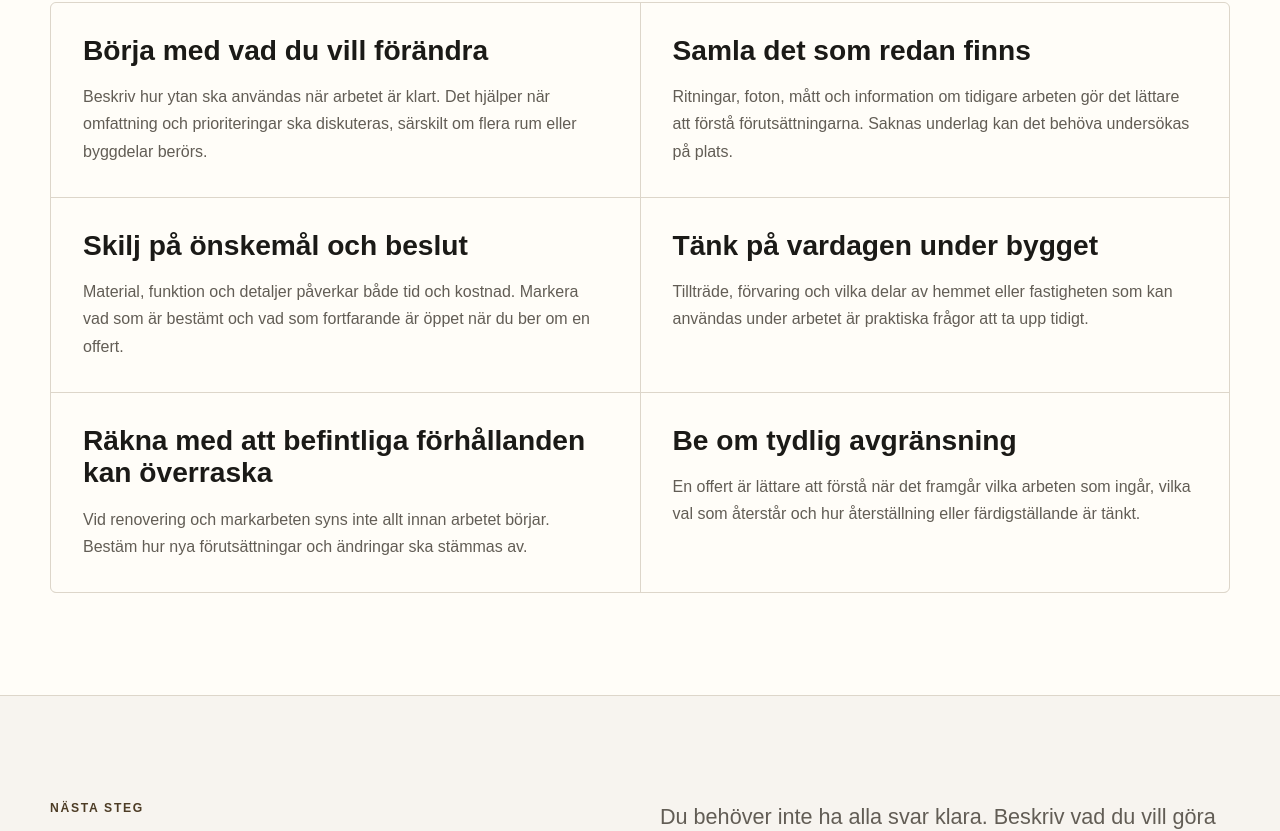
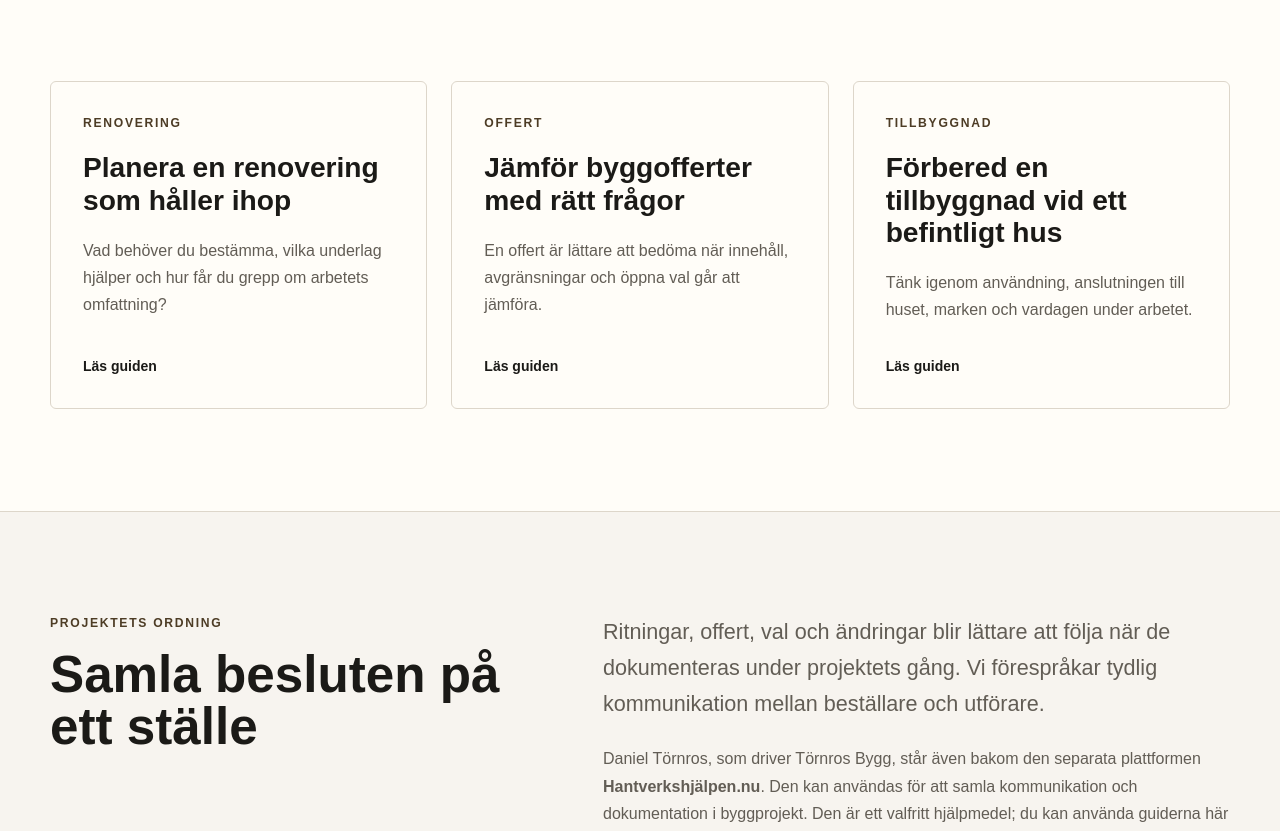
Before and after one commit to tornrosdaniel-cell/tornrosbygg-web, a Next.js app: page /byggtips in a window 1280 px wide. Shown: the part 599-1430 px from the top of the page. Built offline with nearby package versions, Linux system fonts and the light colour scheme.

Commit message:
Improve src/app/byggtips/page.tsx content and metadata

```diff
--- a/src/app/byggtips/page.tsx
+++ b/src/app/byggtips/page.tsx
@@ -2,26 +2,65 @@ import type { Metadata } from "next";
 import Link from "next/link";
 
 export const metadata: Metadata = {
-  title: "Byggtips inför ditt projekt | Törnros Bygg",
-  description: "Praktiska frågor att tänka igenom inför renovering, tillbyggnad och markarbeten.",
+  title: "Byggtips & guider inför ditt projekt | Törnros Bygg",
+  description:
+    "Läs praktiska guider om att planera renovering, jämföra byggofferter och förbereda en tillbyggnad. Törnros Bygg delar erfarenheter från byggprojekt.",
   alternates: { canonical: "/byggtips/" },
 };
 
-const tips = [
-  { title: "Börja med vad du vill förändra", text: "Beskriv hur ytan ska användas när arbetet är klart. Det hjälper när omfattning och prioriteringar ska diskuteras, särskilt om flera rum eller byggdelar berörs." },
-  { title: "Samla det som redan finns", text: "Ritningar, foton, mått och information om tidigare arbeten gör det lättare att förstå förutsättningarna. Saknas underlag kan det behöva undersökas på plats." },
-  { title: "Skilj på önskemål och beslut", text: "Material, funktion och detaljer påverkar både tid och kostnad. Markera vad som är bestämt och vad som fortfarande är öppet när du ber om en offert." },
-  { title: "Tänk på vardagen under bygget", text: "Tillträde, förvaring och vilka delar av hemmet eller fastigheten som kan användas under arbetet är praktiska frågor att ta upp tidigt." },
-  { title: "Räkna med att befintliga förhållanden kan överraska", text: "Vid renovering och markarbeten syns inte allt innan arbetet börjar. Bestäm hur nya förutsättningar och ändringar ska stämmas av." },
-  { title: "Be om tydlig avgränsning", text: "En offert är lättare att förstå när det framgår vilka arbeten som ingår, vilka val som återstår och hur återställning eller färdigställande är tänkt." },
+const guides = [
+  {
+    eyebrow: "Renovering",
+    title: "Planera en renovering som håller ihop",
+    text: "Vad behöver du bestämma, vilka underlag hjälper och hur får du grepp om arbetets omfattning?",
+    href: "/byggtips/planera-renovering/",
+  },
+  {
+    eyebrow: "Offert",
+    title: "Jämför byggofferter med rätt frågor",
+    text: "En offert är lättare att bedöma när innehåll, avgränsningar och öppna val går att jämföra.",
+    href: "/byggtips/jamfora-bygg-offerter/",
+  },
+  {
+    eyebrow: "Tillbyggnad",
+    title: "Förbered en tillbyggnad vid ett befintligt hus",
+    text: "Tänk igenom användning, anslutningen till huset, marken och vardagen under arbetet.",
+    href: "/byggtips/forbereda-tillbyggnad/",
+  },
 ];
 
 export default function ByggtipsPage() {
   return (
     <main>
-      <section className="container py-16 md:py-24"><div className="max-w-4xl"><p className="eyebrow mb-6">Byggtips</p><h1 className="heading-xl">Inför ditt byggprojekt</h1><p className="body-lg mt-8 max-w-3xl">Bra förberedelser gör det enklare att prata om rätt arbete. Här är några frågor att gå igenom inför en renovering, tillbyggnad eller ett arbete på tomten.</p></div></section>
-      <section className="section border-y border-[var(--color-border)] bg-[var(--color-surface)]"><div className="container grid gap-px overflow-hidden rounded-[var(--radius-md)] border border-[var(--color-border)] bg-[var(--color-border)] md:grid-cols-2">{tips.map((item) => <article key={item.title} className="bg-[var(--color-surface)] p-8"><h2 className="heading-md">{item.title}</h2><p className="body-copy mt-4">{item.text}</p></article>)}</div></section>
-      <section className="section"><div className="container grid gap-10 lg:grid-cols-2"><div><p className="eyebrow mb-4">Nästa steg</p><h2 className="heading-lg">Ta med dina frågor till samtalet</h2></div><div><p className="body-lg">Du behöver inte ha alla svar klara. Beskriv vad du vill göra och vilka förutsättningar du känner till, så kan vi gå igenom vad som behöver redas ut.</p><Link href="/kontakt" className="button button-primary mt-8">Kontakta Törnros Bygg</Link></div></div></section>
+      <section className="container py-16 md:py-24">
+        <div className="max-w-4xl">
+          <p className="eyebrow mb-6">Byggtips</p>
+          <h1 className="heading-xl">Guider inför ditt byggprojekt</h1>
+          <p className="body-lg mt-8 max-w-3xl">Det är enklare att fatta beslut när du vet vilka frågor som behöver besvaras. Här hittar du vägledning för planering, offert och byggstart.</p>
+        </div>
+      </section>
+      <section className="section border-y border-[var(--color-border)] bg-[var(--color-surface)]">
+        <div className="container grid gap-6 lg:grid-cols-3">
+          {guides.map((guide) => (
+            <article key={guide.href} className="surface flex flex-col p-8">
+              <p className="eyebrow mb-5">{guide.eyebrow}</p>
+              <h2 className="heading-md">{guide.title}</h2>
+              <p className="body-copy mt-5 flex-1">{guide.text}</p>
+              <Link href={guide.href} className="mt-8 inline-flex text-sm font-bold text-[var(--color-accent-dark)] underline underline-offset-4">Läs guiden</Link>
+            </article>
+          ))}
+        </div>
+      </section>
+      <section className="section">
+        <div className="container grid gap-10 lg:grid-cols-[0.9fr_1.1fr]">
+          <div><p className="eyebrow mb-4">Projektets ordning</p><h2 className="heading-lg">Samla besluten på ett ställe</h2></div>
+          <div>
+            <p className="body-lg">Ritningar, offert, val och ändringar blir lättare att följa när de dokumenteras under projektets gång. Vi förespråkar tydlig kommunikation mellan beställare och utförare.</p>
+            <p className="body-copy mt-6">Daniel Törnros, som driver Törnros Bygg, står även bakom den separata plattformen <a href="https://hantverkshjalpen.nu/" className="font-bold text-[var(--color-accent-dark)] underline underline-offset-4">Hantverkshjälpen.nu</a>. Den kan användas för att samla kommunikation och dokumentation i byggprojekt. Den är ett valfritt hjälpmedel; du kan använda guiderna här oavsett vilket verktyg du väljer.</p>
+          </div>
+        </div>
+      </section>
+      <section className="section pt-0"><div className="container"><div className="surface grid gap-8 p-8 md:p-12 lg:grid-cols-[1fr_auto] lg:items-center"><div><h2 className="heading-lg">Vill du diskutera ditt projekt?</h2><p className="body-lg mt-5">Beskriv vad du vill göra och vilka underlag du redan har.</p></div><Link href="/kontakt" className="button button-primary">Kontakta oss</Link></div></div></section>
     </main>
   );
 }
```
